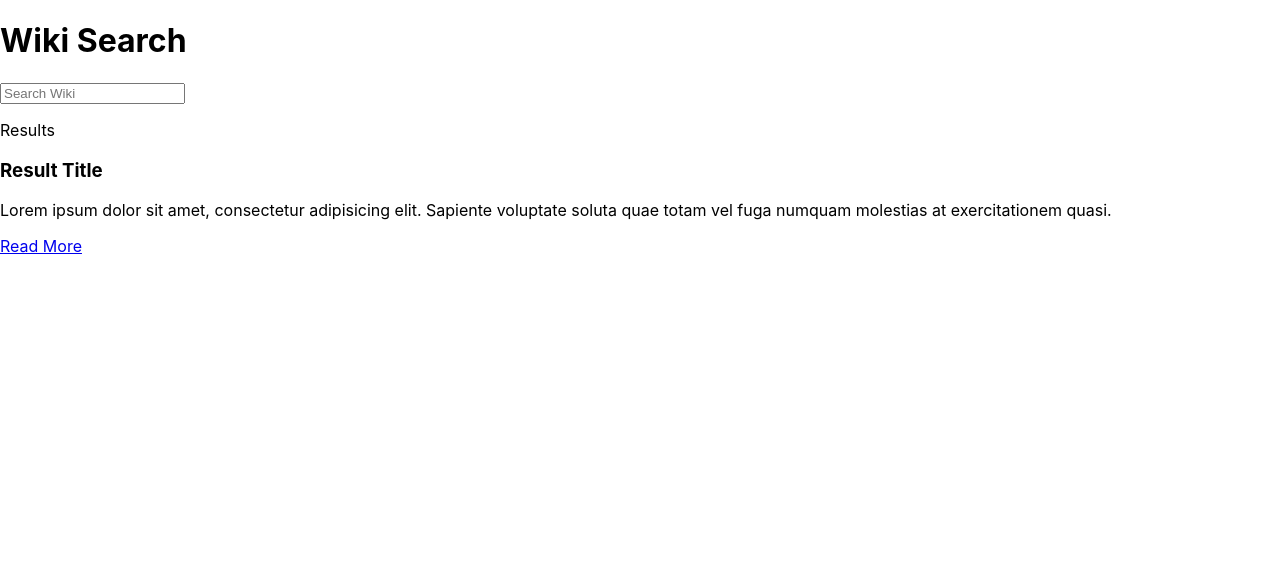
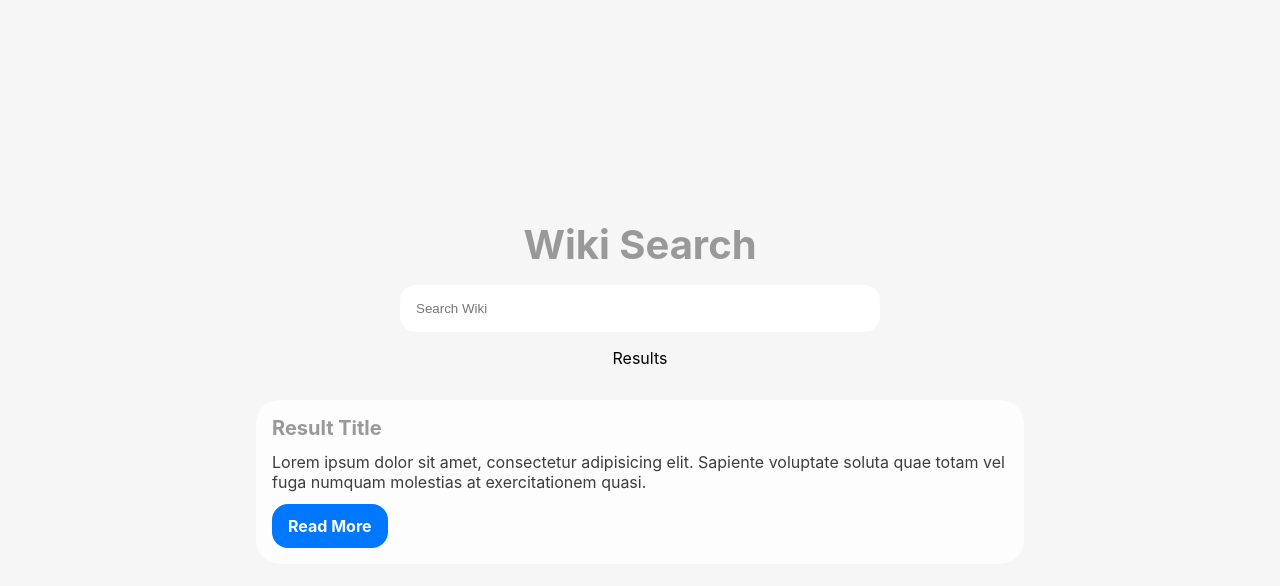
Before and after one commit to z-felixhan/react-wikipedia-search, a React (Create React App) app: page / in a window 1280 px wide. Shown: the top 586 px of the page. Built offline with nearby package versions, Linux system fonts and the light colour scheme.

Commit message:
Add styling

```diff
--- a/src/index.css
+++ b/src/index.css
@@ -1,13 +1,105 @@
-body {
+* {
   margin: 0;
-  font-family: -apple-system, BlinkMacSystemFont, 'Segoe UI', 'Roboto', 'Oxygen',
-    'Ubuntu', 'Cantarell', 'Fira Sans', 'Droid Sans', 'Helvetica Neue',
-    sans-serif;
-  -webkit-font-smoothing: antialiased;
-  -moz-osx-font-smoothing: grayscale;
+  padding: 0;
+  box-sizing: border-box;
 }
 
-code {
-  font-family: source-code-pro, Menlo, Monaco, Consolas, 'Courier New',
-    monospace;
+body {
+  background-color: #f6f6f6;
+  font-family: -apple-system, BlinkMacSystemFont, "Segoe UI", "Roboto", "Oxygen",
+    "Ubuntu", "Cantarell", "Fira Sans", "Droid Sans", "Helvetica Neue",
+    sans-serif;
 }
+
+header {
+  display: flex;
+  flex-direction: column;
+  align-items: center;
+  margin-bottom: 2rem;
+}
+
+h1 {
+  color: #999999;
+  font-size: 2.5rem;
+  text-align: center;
+  margin-bottom: 1rem;
+}
+
+.App {
+  display: flex;
+  flex-direction: column;
+  justify-content: center;
+  min-height: 100vh;
+}
+
+.result {
+  width: 100%;
+  padding: 1rem;
+  margin-bottom: 1rem;
+  background-color: #fdfdfd;
+  border-radius: 1.5rem;
+  transition: 0.4s;
+}
+
+.result:hover {
+  box-shadow: 2px 2px 6px rgba(0, 0, 0, 0.2);
+}
+
+.result h3 {
+  color: #999999;
+  font-size: 1.25rem;
+  margin-bottom: 0.75rem;
+}
+
+.result p {
+  color: #3d3d3d;
+  font-size: 1rem;
+  margin-bottom: 0.75rem;
+}
+
+.result a {
+  display: inline-block;
+  padding: 0.75rem 1rem;
+  background-color: rgb(0, 119, 255);
+  color: #fff;
+  border-radius: 1rem;
+  text-decoration: none;
+  transition: 0.4s;
+  font-weight: 700;
+}
+
+.result a:hover {
+  background-color: rgb(226, 46, 202);
+}
+
+.results {
+  max-width: 768px;
+  margin: 0 auto;
+}
+
+.search-box {
+  display: flex;
+  align-items: center;
+  justify-content: center;
+  border-radius: 1rem;
+  overflow: hidden;
+  width: 100%;
+  max-width: 480px;
+  margin-bottom: 1rem;
+  transition: 0.4s;
+}
+
+.search-box input {
+  display: block;
+  appearance: none;
+  outline: none;
+  border: none;
+  padding: 1rem;
+  width: 100%;
+  transform: 0.4s;
+}
+
+.search-box:focus-within {
+  box-shadow: 3px 3px 6px rgba(0, 0, 0, 0.2);
+  transform: translateY(-2px);
+}
```
